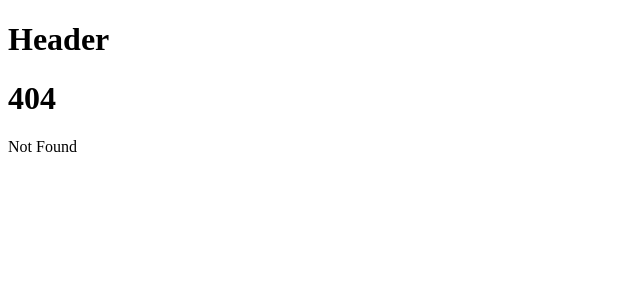
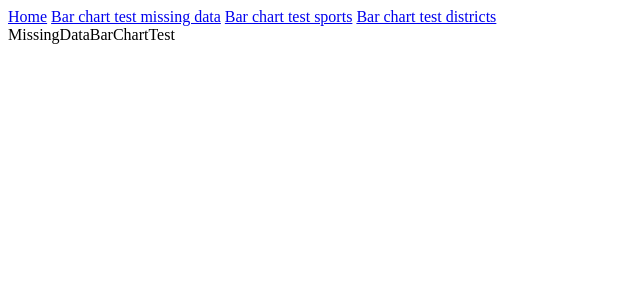
Before and after one commit to agyarmathy/dataviz_d3_svelte, a SvelteKit app: page /dataVisualizations/MissingDataBarChartTest in a window 1280 px wide. Before the commit this address had no page. Shown: the top 300 px of the page, without its empty margins (0-640 px from the left). Built offline with nearby package versions, Linux system fonts and the light colour scheme.

Commit message:
basic structure added

```diff
--- a/src/components/header.svelte
+++ b/src/components/header.svelte
@@ -0,0 +1,18 @@
+<div>
+    <a href="/">
+    Home
+</a>
+
+<a href="/dataVisualizations/MissingDataBarChartTest">
+
+        Bar chart test missing data
+    </a>
+    <a href="/">
+        Bar chart test sports
+    </a>
+    <a href="/">
+        Bar chart test districts
+    </a>
+
+
+</div>
--- a/src/routes/+layout.svelte
+++ b/src/routes/+layout.svelte
@@ -1,13 +1,12 @@
 <script>
-import header from '../components/header.svelte';
+import Header from '../components/header.svelte';
 
 
 </script>
 
 
-<header>
-    <h1>Header</h1>
-</header>
+
+<Header></Header>
 
 <main>
     <slot></slot>
--- /dev/null
+++ b/src/routes/dataVisualizations/MissingDataBarChartTest/+page.svelte
@@ -0,0 +1,3 @@
+
+
+MissingDataBarChartTest
```
Also changed, not shown: src/routes/dataVisualizations/+page.svelte (added).
